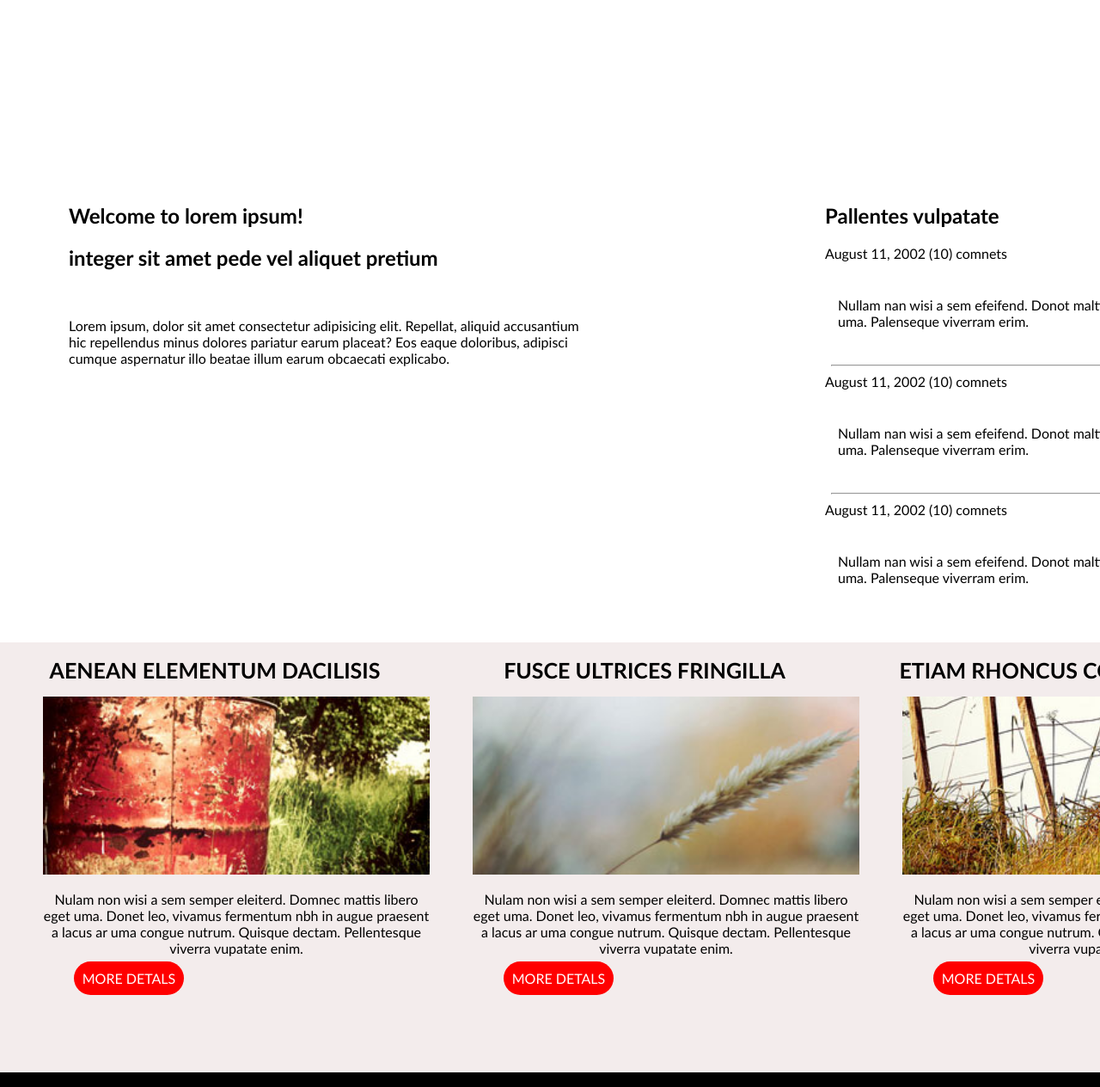
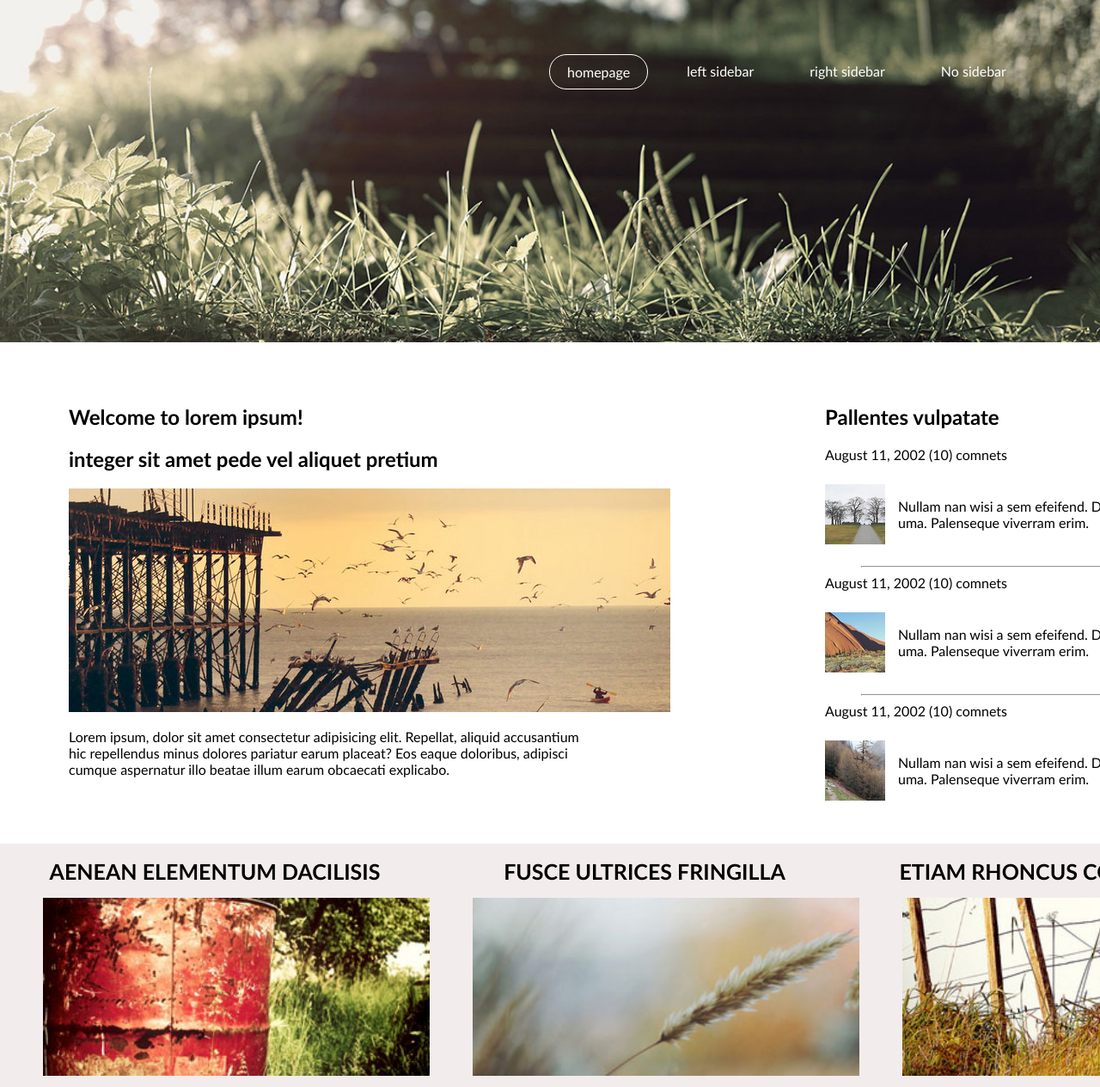
Before and after one commit to Vnwrld/DIAGRAMA3, a plain HTML site: page index.html in a window 1280 px wide. Shown: the part 114-1378 px from the top of the page at 86% size. Drawn offline with Linux system fonts and the light colour scheme; the site is published under a folder, as on GitHub Pages, so addresses that start at the root find nothing.

Commit message:
Add files via upload

```diff
--- a/index.html
+++ b/index.html
@@ -4,10 +4,10 @@
     <meta charset="UTF-8">
     <meta name="viewport" content="width=device-width, initial-scale=1.0">
     <link rel="stylesheet" href="style.css">
-    <title>LOREM ISPUM</title>
+    <title>DIAGRAMA 3</title>
 </head>
 <header >
-    <div class="background"><img src="/images/banner.jpg">
+    <div class="background"><img src="banner.jpg">
         <h1>LOREM IPSUM</h1>
         <h2>DESING BY DOUROREM</h2>
         <nav class="home">
@@ -24,7 +24,7 @@
                 <div class="lado-esquerdo">
                     <h1>Welcome to lorem ipsum!</h1>
                     <h2>integer sit amet pede vel aliquet pretium</h2>
-                    <img src="/images/pic07.jpg" alt="">
+                    <img src="pic07.jpg" alt="">
                     <p>Lorem ipsum, dolor sit amet consectetur adipisicing elit.
                         Repellat, aliquid accusantium hic repellendus minus dolores
                         pariatur earum placeat? Eos eaque doloribus, adipisci cumque
@@ -35,19 +35,19 @@
                     <h1>Pallentes vulpatate</h1>
                     <data>August 11, 2002 (10) comnets</data>
                     <div class="imagem-pequena-direita">
-                        <img src="/images/pic04.jpg" alt="">
+                        <img src="pic04.jpg" alt="">
                         <p>Nullam nan wisi a sem efeifend. Donot maltis ibelo eder uma. Palenseque viverram erim.</p>
                     </div>
                         <hr>
                         <data>August 11, 2002 (10) comnets</data>
                     <div class="imagem-pequena-direita">
-                        <img src="/images/pic05.jpg" alt="">
+                        <img src="pic05.jpg" alt="">
                         <p>Nullam nan wisi a sem efeifend. Donot maltis ibelo eder uma. Palenseque viverram erim.</p>
                     </div>
                     <hr>
                     <data>August 11, 2002 (10) comnets</data>
                     <div class="imagem-pequena-direita">
-                        <img src="/images/pic06.jpg" alt="">
+                        <img src="pic06.jpg" alt="">
                         <p>Nullam nan wisi a sem efeifend. Donot maltis ibelo eder uma. Palenseque viverram erim.</p>
                     </div>
                 </div>
@@ -56,7 +56,7 @@
             <div class="terceira-parte">
                 <div class="imagem-terceira-parte ">
                     <h1>AENEAN ELEMENTUM DACILISIS</h1>
-                    <img src="images/pic01.jpg" alt="">
+                    <img src="pic01.jpg" alt="">
                     <p>Nulam non wisi a sem semper eleiterd. Domnec mattis libero eget uma.
                         Donet leo, vivamus fermentum nbh in augue praesent a lacus ar uma congue nutrum.
                         Quisque dectam. Pellentesque viverra vupatate enim.
@@ -66,7 +66,7 @@
 
                 <div class="imagem-terceira-parte ">
                     <h1>FUSCE ULTRICES FRINGILLA</h1>
-                    <img src="images/pic02.jpg" alt="">
+                    <img src="pic02.jpg" alt="">
                     <p>Nulam non wisi a sem semper eleiterd. Domnec mattis libero eget uma.
                         Donet leo, vivamus fermentum nbh in augue praesent a lacus ar uma congue nutrum.
                         Quisque dectam. Pellentesque viverra vupatate enim.
@@ -76,7 +76,7 @@
 
                 <div class="imagem-terceira-parte ">
                     <h1>ETIAM RHONCUS COLUTPAT ERAT</h1>
-                    <img src="images/pic03.jpg" alt="">
+                    <img src="pic03.jpg" alt="">
                     <p>Nulam non wisi a sem semper eleiterd. Domnec mattis libero eget uma.
                         Donet leo, vivamus fermentum nbh in augue praesent a lacus ar uma congue nutrum.
                         Quisque dectam. Pellentesque viverra vupatate enim.
```
Also changed, not shown: banner.jpg (added), pic01.jpg (added), pic02.jpg (added), pic03.jpg (added), pic04.jpg (added), pic05.jpg (added), pic06.jpg (added), pic07.jpg (added), pics01.jpg (added), pics02.png (added), pics03.png (added), pics04.png (added), pics05.jpg (added), pics06.jpg (added), 1 more files.
